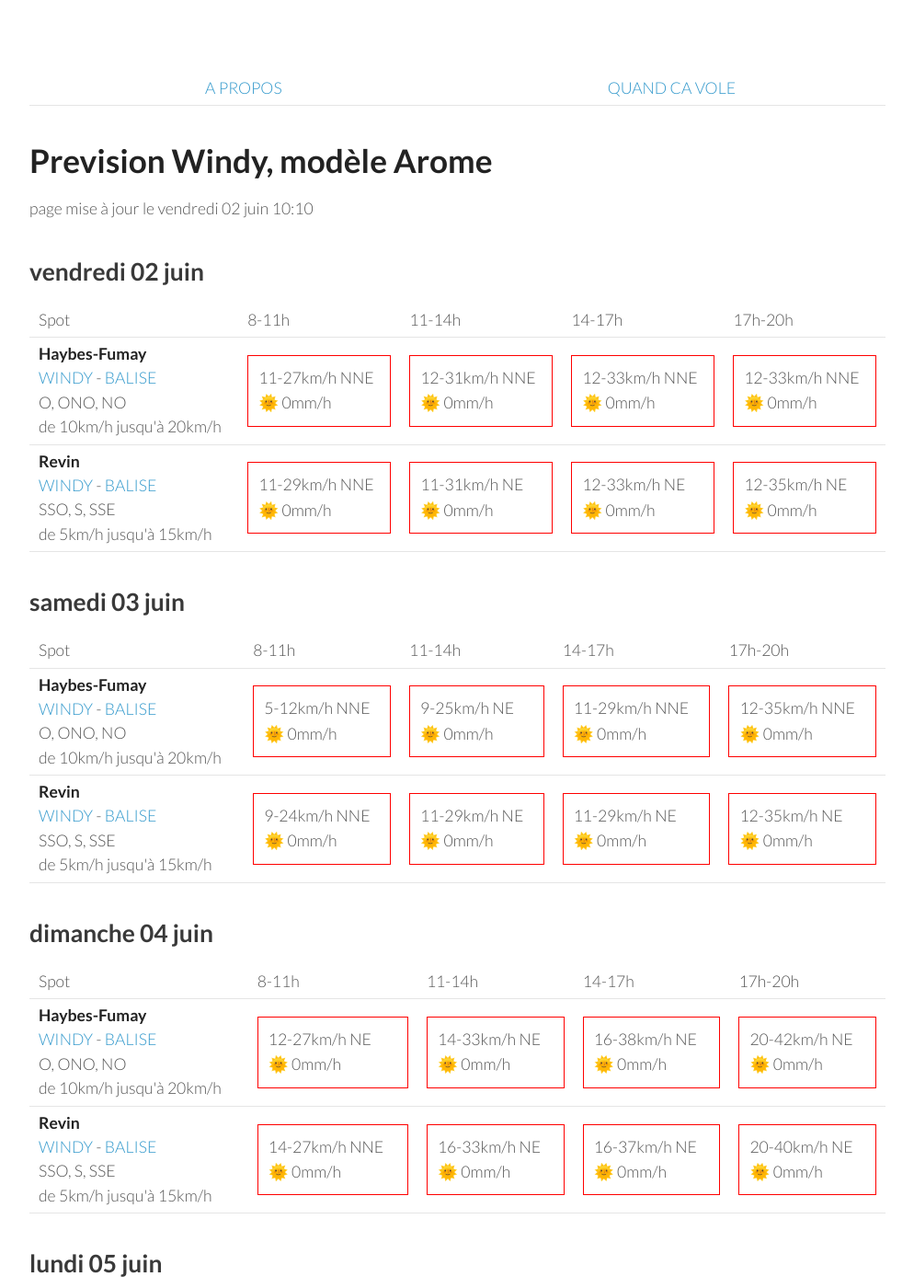
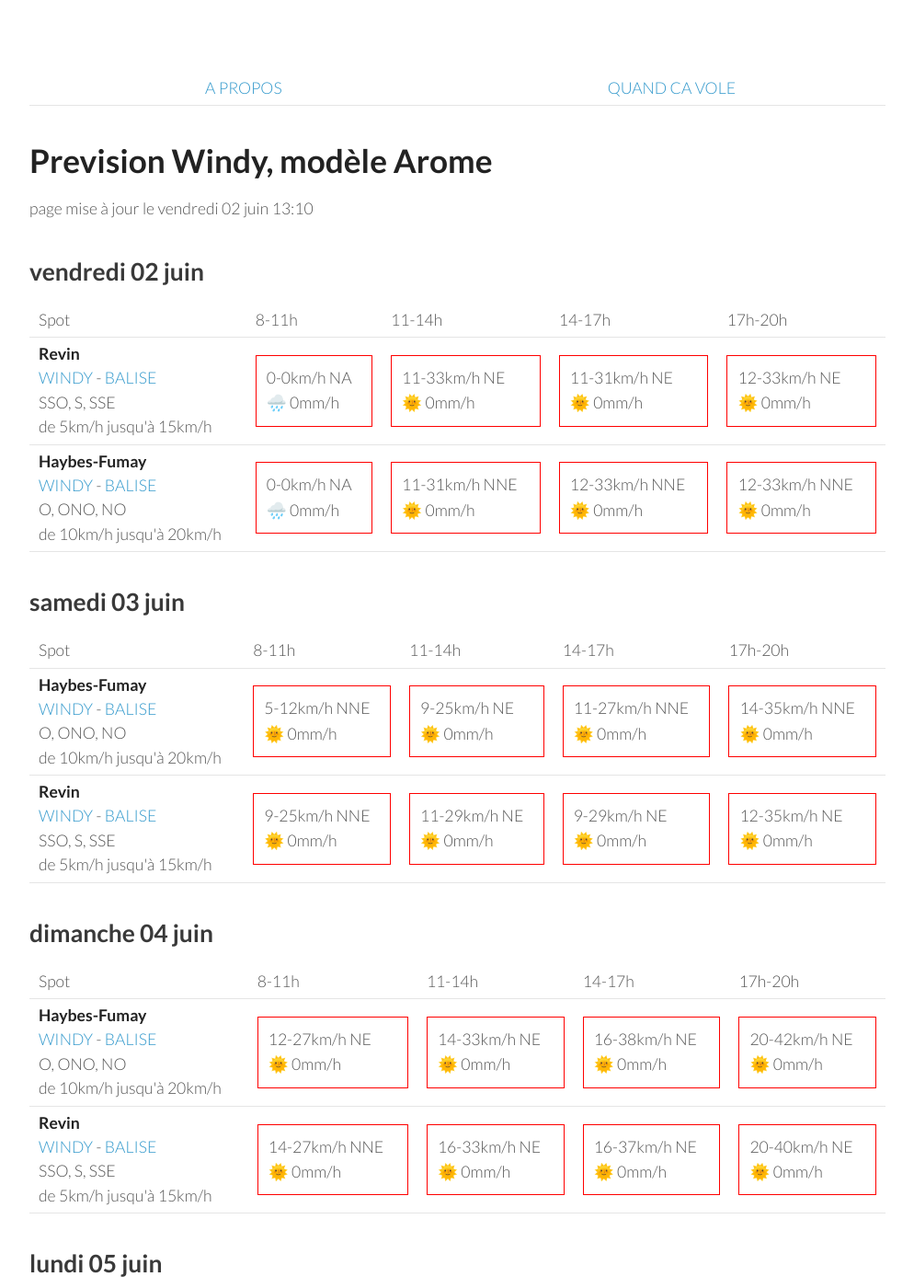
Before and after one commit to parapente-dans-le-nord/parapente-dans-le-nord.github.io, a Jekyll site: the page built from ardennes.markdown, in a window 1280 px wide and 1400 px high. Shown: the whole window at 92% size, without its empty margins (26-1020 px from the left). Built offline with Jekyll 4.4.1, drawn with Linux system fonts in a browser that asks for light colours.

Commit message:
update index.markdown

```diff
--- a/ardennes.markdown
+++ b/ardennes.markdown
@@ -7,7 +7,7 @@ title:  "Tous les spots"
 {: .links}
 
 # Prevision Windy, modèle Arome
-page mise à jour le vendredi 02 juin 10:10
+page mise à jour le vendredi 02 juin 13:10
 
 ## vendredi 02 juin
 
@@ -22,23 +22,21 @@ page mise à jour le vendredi 02 juin 10:10
       <td>17h-20h</td>
     </tr>
 <tr>
-        <td><strong>Haybes-Fumay</strong><br><a href="https://windy.com/49.998/4.715?49.913,4.738,10">WINDY</a> - <span class=""><a href="http://www.balisemeteo.com/balise.php?idBalise=104">BALISE</a> </span><br> <span class="vent-favorable">O, ONO, NO</span><br><span class="force-vent">de 10km/h jusqu'à 20km/h</span> </td>
+        <td><strong>Revin</strong><br><a href="https://windy.com/49.948/4.625?49.543,4.625,8">WINDY</a> - <span class=""><a href="http://www.balisemeteo.com/balise.php?idBalise=5019">BALISE</a> </span><br> <span class="vent-favorable">SSO, S, SSE</span><br><span class="force-vent">de 5km/h jusqu'à 15km/h</span> </td>
 
-            <td><div class="not-flyable"><p>11-27km/h NNE</p><p>🌞 0mm/h</p></div></td>
-            <td><div class="not-flyable"><p>12-31km/h NNE</p><p>🌞 0mm/h</p></div></td>
-            <td><div class="not-flyable"><p>12-33km/h NNE</p><p>🌞 0mm/h</p></div></td>
-            <td><div class="not-flyable"><p>12-33km/h NNE</p><p>🌞 0mm/h</p></div></td>
-
+            <td><div class="not-flyable"><p>0-0km/h NA</p><p>🌧️ 0mm/h</p></div></td>
+            <td><div class="not-flyable"><p>11-33km/h NE</p><p>🌞 0mm/h</p></div></td>
+            <td><div class="not-flyable"><p>11-31km/h NE</p><p>🌞 0mm/h</p></div></td>
+            <td><div class="not-flyable"><p>12-33km/h NE</p><p>🌞 0mm/h</p></div></td>
 
     </tr>
 <tr>
-        <td><strong>Revin</strong><br><a href="https://windy.com/49.948/4.625?49.543,4.625,8">WINDY</a> - <span class=""><a href="http://www.balisemeteo.com/balise.php?idBalise=5019">BALISE</a> </span><br> <span class="vent-favorable">SSO, S, SSE</span><br><span class="force-vent">de 5km/h jusqu'à 15km/h</span> </td>
+        <td><strong>Haybes-Fumay</strong><br><a href="https://windy.com/49.998/4.715?49.913,4.738,10">WINDY</a> - <span class=""><a href="http://www.balisemeteo.com/balise.php?idBalise=104">BALISE</a> </span><br> <span class="vent-favorable">O, ONO, NO</span><br><span class="force-vent">de 10km/h jusqu'à 20km/h</span> </td>
 
-            <td><div class="not-flyable"><p>11-29km/h NNE</p><p>🌞 0mm/h</p></div></td>
-            <td><div class="not-flyable"><p>11-31km/h NE</p><p>🌞 0mm/h</p></div></td>
-            <td><div class="not-flyable"><p>12-33km/h NE</p><p>🌞 0mm/h</p></div></td>
-            <td><div class="not-flyable"><p>12-35km/h NE</p><p>🌞 0mm/h</p></div></td>
-
+            <td><div class="not-flyable"><p>0-0km/h NA</p><p>🌧️ 0mm/h</p></div></td>
+            <td><div class="not-flyable"><p>11-31km/h NNE</p><p>🌞 0mm/h</p></div></td>
+            <td><div class="not-flyable"><p>12-33km/h NNE</p><p>🌞 0mm/h</p></div></td>
+            <td><div class="not-flyable"><p>12-33km/h NNE</p><p>🌞 0mm/h</p></div></td>
 
     </tr>
 
@@ -62,17 +60,17 @@ page mise à jour le vendredi 02 juin 10:10
 
             <td><div class="not-flyable"><p>5-12km/h NNE</p><p>🌞 0mm/h</p></div></td>
             <td><div class="not-flyable"><p>9-25km/h NE</p><p>🌞 0mm/h</p></div></td>
-            <td><div class="not-flyable"><p>11-29km/h NNE</p><p>🌞 0mm/h</p></div></td>
-            <td><div class="not-flyable"><p>12-35km/h NNE</p><p>🌞 0mm/h</p></div></td>
+            <td><div class="not-flyable"><p>11-27km/h NNE</p><p>🌞 0mm/h</p></div></td>
+            <td><div class="not-flyable"><p>14-35km/h NNE</p><p>🌞 0mm/h</p></div></td>
 
 
     </tr>
 <tr>
         <td><strong>Revin</strong><br><a href="https://windy.com/49.948/4.625?49.543,4.625,8">WINDY</a> - <span class=""><a href="http://www.balisemeteo.com/balise.php?idBalise=5019">BALISE</a> </span><br> <span class="vent-favorable">SSO, S, SSE</span><br><span class="force-vent">de 5km/h jusqu'à 15km/h</span> </td>
 
-            <td><div class="not-flyable"><p>9-24km/h NNE</p><p>🌞 0mm/h</p></div></td>
+            <td><div class="not-flyable"><p>9-25km/h NNE</p><p>🌞 0mm/h</p></div></td>
             <td><div class="not-flyable"><p>11-29km/h NE</p><p>🌞 0mm/h</p></div></td>
-            <td><div class="not-flyable"><p>11-29km/h NE</p><p>🌞 0mm/h</p></div></td>
+            <td><div class="not-flyable"><p>9-29km/h NE</p><p>🌞 0mm/h</p></div></td>
             <td><div class="not-flyable"><p>12-35km/h NE</p><p>🌞 0mm/h</p></div></td>
 
 
```
